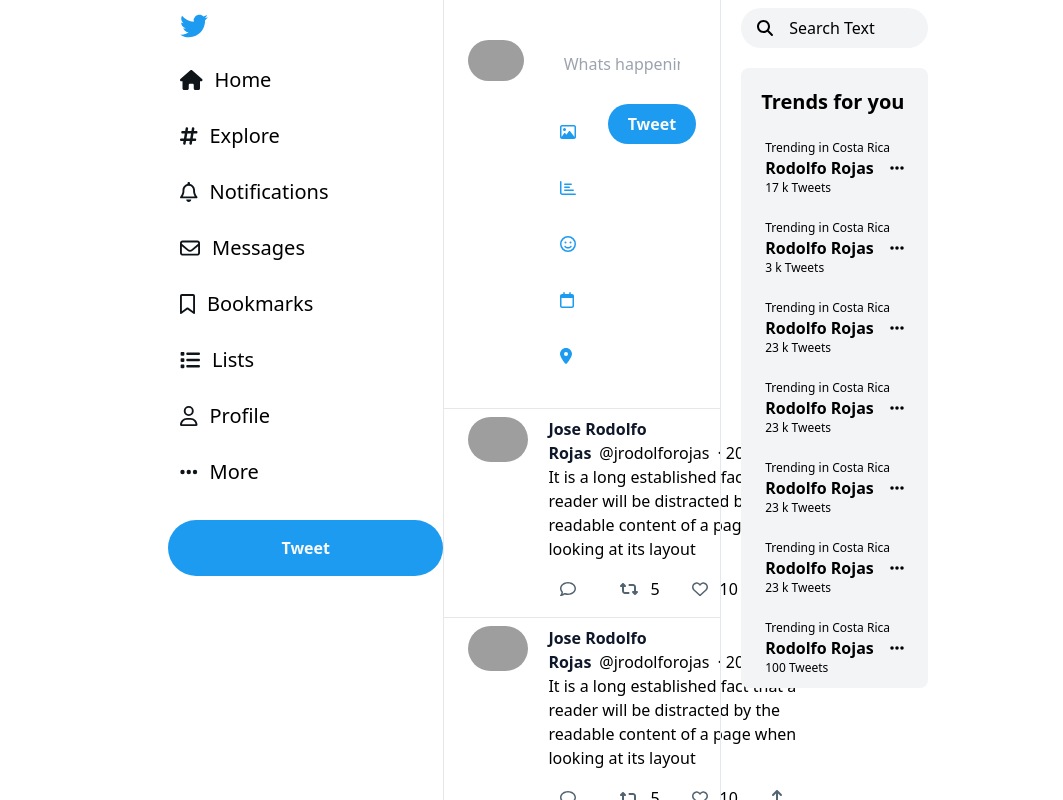
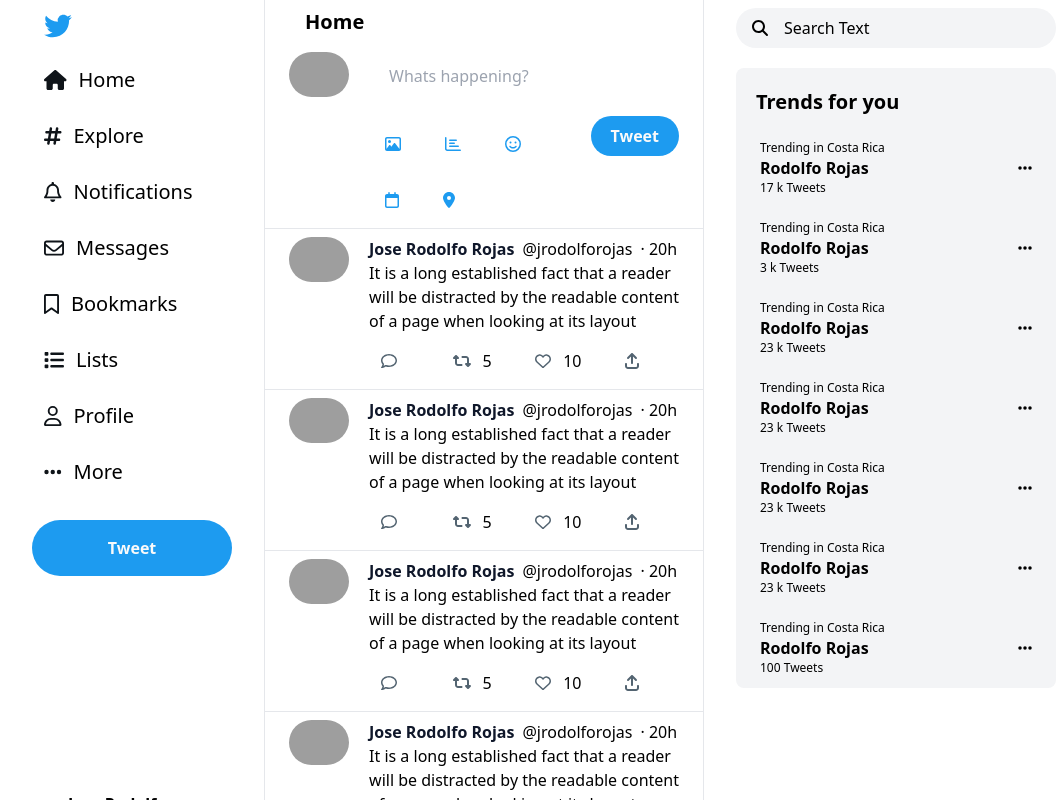
Before and after one commit to Rviewer-Challenges/ZSlVttT73BF4jSZq3U16, a React (Create React App) app: page / in a window 1280 px wide. Shown: the top 800 px of the page, without its empty margins (112-1175 px from the left). Built offline with nearby package versions, Linux system fonts and the light colour scheme; grey boxes are pictures that could not be loaded.

Commit message:
Adjust components sizes and created home page

```diff
--- a/src/App.tsx
+++ b/src/App.tsx
@@ -1,24 +1,14 @@
-import { TweetCard } from './components/TweetCard'
-import { CreateTweet } from './components/CreateTweet'
 import { Sidebar } from './components/Sidebar'
+import { Home } from './pages/Home'
 import { RightSidebar } from './components/RightSidebar'
 
 function App () {
   return (
-    <div className="flex flex-row divide-x px-60">
+    <div className="container mx-auto px-28 flex divide-x">
       <Sidebar/>
-      <div className="grid grid-cols-1 divide-y flex-1">
-        <CreateTweet/>
-        <TweetCard/>
-        <TweetCard/>
-        <TweetCard/>
-        <TweetCard/>
-      </div>
-      <div className="pl-5">
-        <RightSidebar/>
-      </div>
+      <Home/>
+      <RightSidebar/>
     </div>
   )
 }
-
 export default App
--- a/src/components/CreateTweet.tsx
+++ b/src/components/CreateTweet.tsx
@@ -6,12 +6,12 @@
 
 export const CreateTweet = () => {
   return (
-    <div className="flex items-start space-x-6 p-6">
+    <div className="flex items-start space-x-6 px-6">
       <div className="pt-4">
         <UserPicture url={TEST_USER_PROFILE_URL} width={60} heigth={60}/>
       </div>
       <div className="flex-1">
-        <input placeholder="Whats happening?" className="w-full p-4 my-3"/>
+        <input placeholder="Whats happening?" type="text" className="w-full p-4 my-3 border-none outline-none"/>
         <div className="justify-between flex flex-row">
           <div>
             <IconButton icon='image' prefix='far' />
--- /dev/null
+++ b/src/components/Feed.tsx
@@ -0,0 +1,14 @@
+import { TweetCard } from '../components/TweetCard'
+import { CreateTweet } from '../components/CreateTweet'
+
+export const Feed = () => {
+  return (
+    <div className="grid grid-cols-1 divide-y flex-1">
+      <CreateTweet/>
+      <TweetCard/>
+      <TweetCard/>
+      <TweetCard/>
+      <TweetCard/>
+    </div>
+  )
+}
--- a/src/components/RightSidebar.tsx
+++ b/src/components/RightSidebar.tsx
@@ -4,7 +4,7 @@
 
 export const RightSidebar = () => {
   return (
-    <div className="flex flex-col items-start justify-between">
+    <div className="flex flex-col items-start pl-8">
       <SearchBar/>
       <TrendingBar/>
     </div>
--- a/src/components/Sidebar.tsx
+++ b/src/components/Sidebar.tsx
@@ -1,13 +1,14 @@
 import { IconButton } from './shared/IconButton'
 import { ProfileSidebar } from './ProfileSidebar'
-import { TwitterLogo } from './icons/TwitterLogo'
+import { TwitterOriginal } from './icons/TwitterOriginal'
 
 export const Sidebar = () => {
   return (
-    <div className="flex flex-col justify-between ml-10">
+    <div className="flex flex-1 px-8">
+      <div className="flex flex-col justify-between">
         <div className="flex flex-col items-start">
           <div className="rounded-full p-3">
-          <TwitterLogo width={28} height={28} />
+            <TwitterOriginal width={28} height={28} />
           </div>
           <IconButton icon='home' prefix='fas' color='#0f1419' statLabel='Home' navbarItem/>
           <IconButton icon='hashtag' prefix='fas' color='#0f1419' statLabel='Explore' navbarItem/>
@@ -21,5 +22,6 @@
         </div>
         <ProfileSidebar/>
       </div>
+    </div>
   )
 }
--- a/src/components/icons/TwitterLogo.tsx
+++ b/src/components/icons/TwitterOriginal.tsx
@@ -1,5 +1,5 @@
 
-export const TwitterLogo = (props: any) => {
+export const TwitterOriginal = (props: any) => {
   return (
     <svg
       xmlns="http://www.w3.org/2000/svg"
--- a/src/components/shared/IconButton.tsx
+++ b/src/components/shared/IconButton.tsx
@@ -1,9 +1,9 @@
 import { FontAwesomeIcon } from '@fortawesome/react-fontawesome'
 import { IconName, IconPrefix, library } from '@fortawesome/fontawesome-svg-core'
-import { faRetweet, faArrowUpFromBracket, faLocationDot, faEarthAmerica, faHome, faHashtag, faList, faEllipsis, faMagnifyingGlass } from '@fortawesome/free-solid-svg-icons'
+import { faRetweet, faArrowUpFromBracket, faLocationDot, faEarthAmerica, faHome, faHashtag, faList, faEllipsis, faMagnifyingGlass, faStar } from '@fortawesome/free-solid-svg-icons'
 import { faComment, faHeart, faImage, faChartBar, faFaceSmile, faCalendar, faBell, faEnvelope, faBookmark, faUser } from '@fortawesome/free-regular-svg-icons'
 library.add(faComment, faRetweet, faHeart, faArrowUpFromBracket, faImage, faChartBar, faFaceSmile, faCalendar,
-  faLocationDot, faEarthAmerica, faHome, faHashtag, faBell, faEnvelope, faBookmark, faList, faUser, faEllipsis, faMagnifyingGlass)
+  faLocationDot, faEarthAmerica, faHome, faHashtag, faBell, faEnvelope, faBookmark, faList, faUser, faEllipsis, faMagnifyingGlass, faStar)
 
 interface Props{
   icon: IconName
--- a/src/components/shared/TrendingCard.tsx
+++ b/src/components/shared/TrendingCard.tsx
@@ -11,7 +11,7 @@
   const amountFormated = numeral(amount)
 
   return (
-    <button className="w-full">
+    <button className="w-80">
       <div className="py-3 px-6 flex justify-between">
         <div className="flex flex-col items-start">
           <span className="text-xs">{category}</span>
--- /dev/null
+++ b/src/pages/Home.tsx
@@ -0,0 +1,12 @@
+import { Feed } from '../components/Feed'
+
+export const Home = () => {
+  return (
+    <div>
+      <div className="flex justify-between mx-10 mt-2">
+        <h3 className="font-semibold text-xl">Home</h3>
+      </div>
+      <Feed/>
+    </div>
+  )
+}
```
Lines whose indentation alone changed are shown as unchanged.
